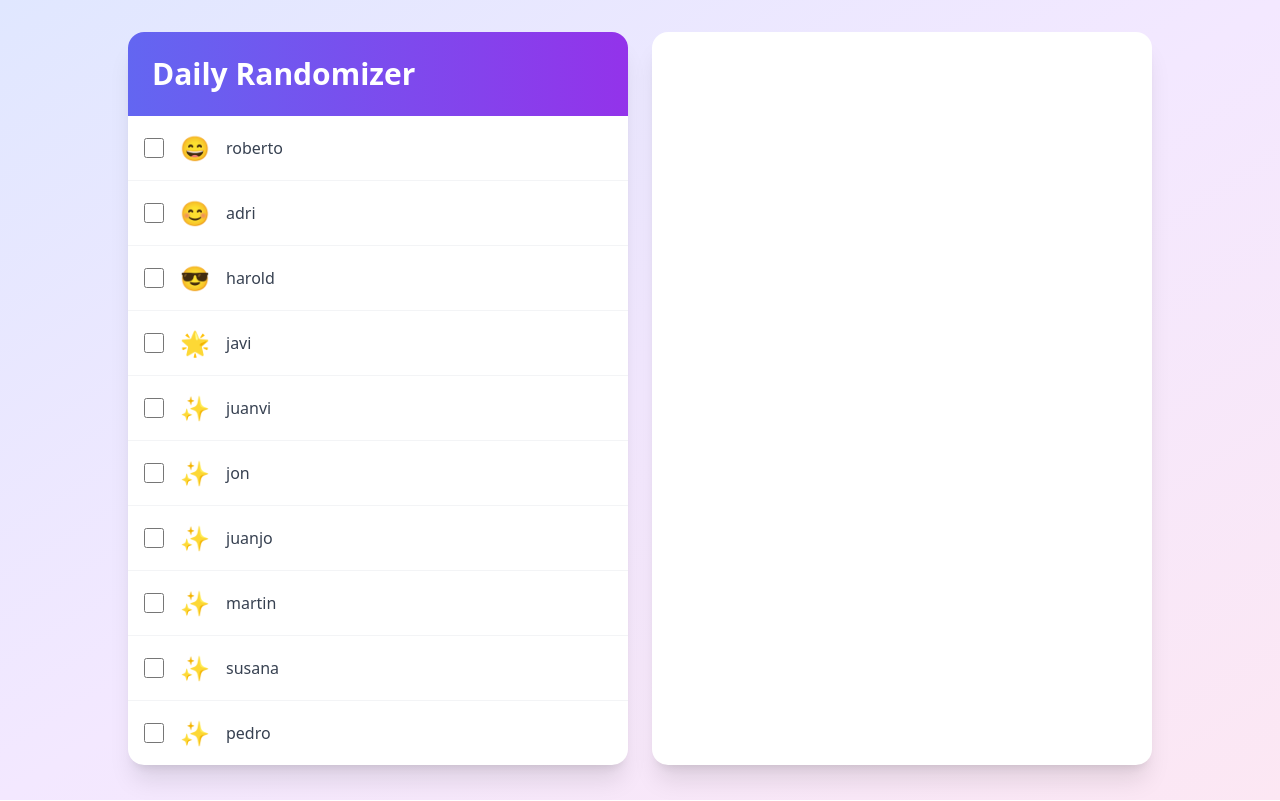
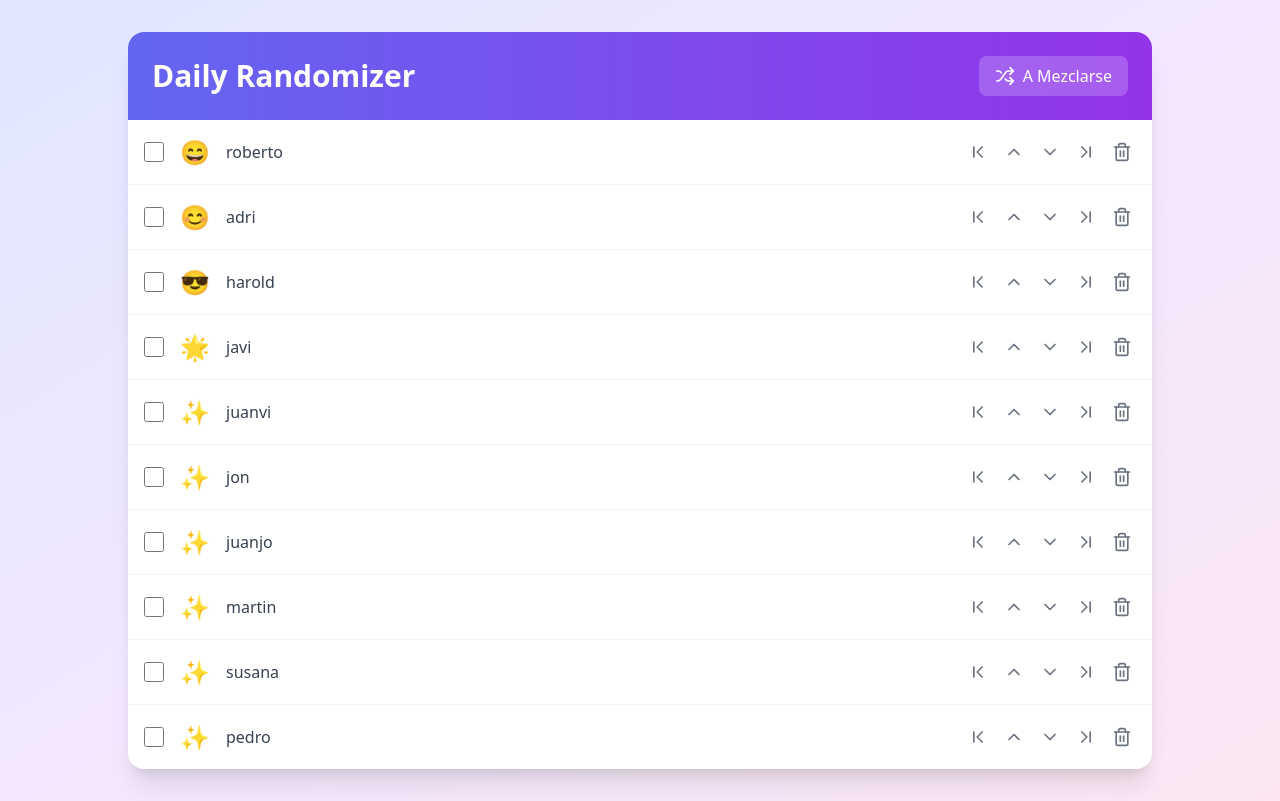
Before and after one commit to jgaramendi/dailyRandomizerV2, a React (Vite) app: page / in a window 1280 px wide. Built offline with nearby package versions, Linux system fonts and the light colour scheme; no server answers.

Commit message:
Revert version

```diff
--- a/src/App.tsx
+++ b/src/App.tsx
@@ -1,5 +1,5 @@
 import React, { useState, useEffect } from 'react';
-import { Shuffle, ChevronUp, ChevronDown, ChevronFirst, ChevronLast, Trash2 } from 'lucide-react';
+import { Shuffle, ChevronUp, ChevronDown, ChevronFirst, ChevronLast, Trash2, Smile } from 'lucide-react';
 
 interface Person {
   id: string;
@@ -44,39 +44,22 @@ function App() {
     { id: '9', name: 'susana', emoji: '✨', active: false },
     { id: '10', name: 'pedro', emoji: '✨', active: false },
   ]);
-
-
+  const [selectedPerson, setSelectedPerson] = useState<string | null>(null);
   const [gif, setGif] = useState<string | null>(null);
-  const [timer, setTimer] = useState(0);
-  const [isRunning, setIsRunning] = useState(true);
 
   useEffect(() => {
     fetchRandomGif();
   }, []);
 
-  useEffect(() => {
-    if (isRunning) {
-      const interval = setInterval(() => {
-        setTimer(prev => prev + 1);
-      }, 1000);
-      return () => clearInterval(interval);
-    }
-  }, [isRunning]);
-
-  useEffect(() => {
-    const allChecked = people.every(person => person.active);
-    if (allChecked) {
-      setIsRunning(false);
-    }
-  }, [people]);
-
   const fetchRandomGif = async () => {
+    const isItFriday = new Date().getDay() === 5;
+    const query = isItFriday ? 'Its+friday' : 'good+morning';
     const response = await fetch(
-      `https://api.giphy.com/v1/gifs/search?q=good+morning&api_key=Pu520AataQOyWkSY21Au4EfCVIX8OSwm`
+      `https://api.giphy.com/v1/gifs/search?q=${query}&api_key=Pu520AataQOyWkSY21Au4EfCVIX8OSwm`
     );
     const data = await response.json();
     const randomIndex = Math.floor(Math.random() * data.data.length);
-    setGif(data.data[randomIndex]?.images.original.url);
+    setGif(data.data[randomIndex].images.original.url);
   };
 
   const toggleActive = (id: string) => {
@@ -91,25 +74,76 @@ function App() {
     ));
   };
 
+  const movePerson = (id: string, direction: 'up' | 'down' | 'first' | 'last') => {
+    const index = people.findIndex(p => p.id === id);
+    const newPeople = [...people];
+    const person = newPeople[index];
+
+    newPeople.splice(index, 1);
+
+    if (direction === 'up' && index > 0) {
+      newPeople.splice(index - 1, 0, person);
+    } else if (direction === 'down' && index < people.length - 1) {
+      newPeople.splice(index + 1, 0, person);
+    } else if (direction === 'first') {
+      newPeople.unshift(person);
+    } else if (direction === 'last') {
+      newPeople.push(person);
+    }
+
+    setPeople(newPeople);
+  };
+
+  const deletePerson = (id: string) => {
+    setPeople(people.filter(p => p.id !== id));
+  };
+
+  const shufflePeople = () => {
+    setPeople(prevPeople => {
+      const shuffled = [...prevPeople];
+
+      // Fisher-Yates shuffle algorithm
+      for (let i = shuffled.length - 1; i > 0; i--) {
+        const j = Math.floor(Math.random() * (i + 1));
+        [shuffled[i], shuffled[j]] = [shuffled[j], shuffled[i]];
+      }
+
+      // Return a new array with shuffled order and new emojis
+      return shuffled.map(person => ({
+        ...person,
+        emoji: EMOJIS[Math.floor(Math.random() * EMOJIS.length)]
+      }));
+    });
+  };
+
   return (
     <div className="min-h-screen bg-gradient-to-br from-indigo-100 via-purple-100 to-pink-100">
       <div className="container mx-auto px-4 py-8">
+        {/* Flex container for people list & GIF */}
         <div className="max-w-5xl mx-auto flex gap-6">
 
           {/* People List */}
           <div className="flex-1 flex flex-col">
             <div className="bg-white rounded-2xl shadow-xl overflow-hidden flex-1">
               <div className="p-6 bg-gradient-to-r from-indigo-500 to-purple-600">
+                <div className="flex justify-between items-center">
                   <h1 className="text-3xl font-bold text-white">Daily Randomizer</h1>
+                  <button
+                    onClick={shufflePeople}
+                    className="bg-white/20 hover:bg-white/30 text-white px-4 py-2 rounded-lg flex items-center gap-2 transition-all"
+                  >
+                    <Shuffle size={20} />
+                    A Mezclarse
+                  </button>
+                </div>
               </div>
 
               <div className="divide-y divide-gray-100">
                   {people.map((person) => (
                     <div
                     key={person.id}
-                    className={`p-4 flex items-center gap-4 hover:bg-gray-50 transition-colors ${
-                      person.active ? 'bg-[#38d779]' : ''
-                    }`}
+                    className={`p-4 flex items-center gap-4 hover:bg-gray-50 transition-colors
+                      ${person.active ? 'bg-[#38d779]' : ''}`}
                   >
                     <input
                       type="checkbox"
@@ -124,34 +158,44 @@ function App() {
                       {person.emoji}
                     </button>
                     <span className="flex-1 font-medium text-gray-700">{person.name}</span>
+                    <div className="flex items-center gap-2">
+                      <button onClick={() => movePerson(person.id, 'first')} className="p-1 hover:bg-gray-100 rounded">
+                        <ChevronFirst size={20} className="text-gray-500" />
+                      </button>
+                      <button onClick={() => movePerson(person.id, 'up')} className="p-1 hover:bg-gray-100 rounded">
+                        <ChevronUp size={20} className="text-gray-500" />
+                      </button>
+                      <button onClick={() => movePerson(person.id, 'down')} className="p-1 hover:bg-gray-100 rounded">
+                        <ChevronDown size={20} className="text-gray-500" />
+                      </button>
+                      <button onClick={() => movePerson(person.id, 'last')} className="p-1 hover:bg-gray-100 rounded">
+                        <ChevronLast size={20} className="text-gray-500" />
+                      </button>
+                      <button onClick={() => deletePerson(person.id)} className="p-1 hover:bg-red-100 rounded group">
+                        <Trash2 size={20} className="text-gray-500 group-hover:text-red-500" />
+                      </button>
+                    </div>
                   </div>
                 ))}
               </div>
             </div>
           </div>
 
-          {/* GIF or Timer with Background Color Change */}
+          {/* GIF Container (Same Height as People List) */}
+          {gif && (
             <div className="flex-1 flex flex-col">
-            <div className={`p-6 rounded-2xl shadow-xl flex-1 flex items-center justify-center transition-all
-              ${people.every(person => person.active) ? (timer < 1800 ? 'bg-green-200' : 'bg-red-200') : 'bg-white'}
-            `}>
-              {people.every(person => person.active) ? (
-                <h1 className="text-3xl font-bold text-gray-700">
-                  Tiempo!: {Math.floor(timer / 60)}:{(timer % 60).toString().padStart(2, '0')}
-                </h1>
-              ) : (
-                gif && (
+              <div className="bg-white p-6 rounded-2xl shadow-xl flex-1 flex items-center justify-center">
                 <div className="w-full h-auto overflow-hidden rounded-lg">
                   <img
                     src={gif}
                     alt="Daily GIF"
                     className="w-full h-auto object-cover cursor-pointer hover:scale-105 transition-transform"
+                    onClick={fetchRandomGif}
                   />
                 </div>
-                )
-              )}
               </div>
             </div>
+          )}
 
         </div>
       </div>
```
Lines whose indentation alone changed are shown as unchanged.
